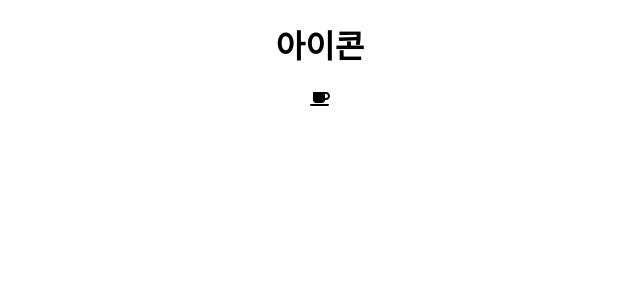
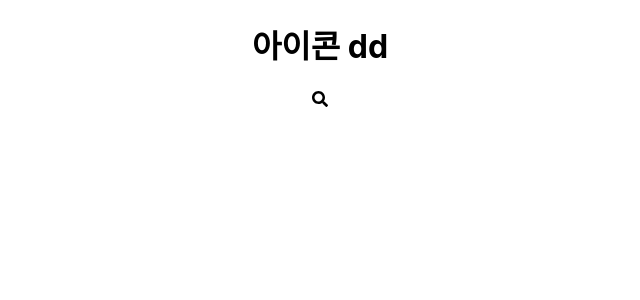
Before and after one commit to Edward-Shawn/react-study-project, a React (Create React App) app: page / in a window 1280 px wide. Shown: the top 300 px of the page, without its empty margins (320-960 px from the left). Built offline with nearby package versions, Linux system fonts and the light colour scheme.

Commit message:
react study

```diff
--- a/src/App.js
+++ b/src/App.js
@@ -1,12 +1,12 @@
 import "./App.css";
-import { faCoffee } from "@fortawesome/free-solid-svg-icons";
+import { faCoffee, faSearch } from "@fortawesome/free-solid-svg-icons";
 import FontIcon from "./component/icons/FontIcon";
 
 function App() {
   console.log(FontIcon);
   return (
     <div className="App">
-      <FontIcon text="아이콘" icon="faCoffee" />
+      <FontIcon text="아이콘 dd" icons={faSearch} />
     </div>
   );
 }
--- a/src/component/icons/FontIcon.js
+++ b/src/component/icons/FontIcon.js
@@ -1,12 +1,11 @@
 import React from "react";
-import { faCoffee } from "@fortawesome/free-solid-svg-icons";
 import { FontAwesomeIcon } from "@fortawesome/react-fontawesome";
 
-function FontIcon({ text, icon }) {
+function FontIcon({ text, icons }) {
   return (
     <>
       <h1>{text}</h1>
-      <FontAwesomeIcon icon={faCoffee} />
+      <FontAwesomeIcon icon={icons} />
     </>
   );
 }
```
